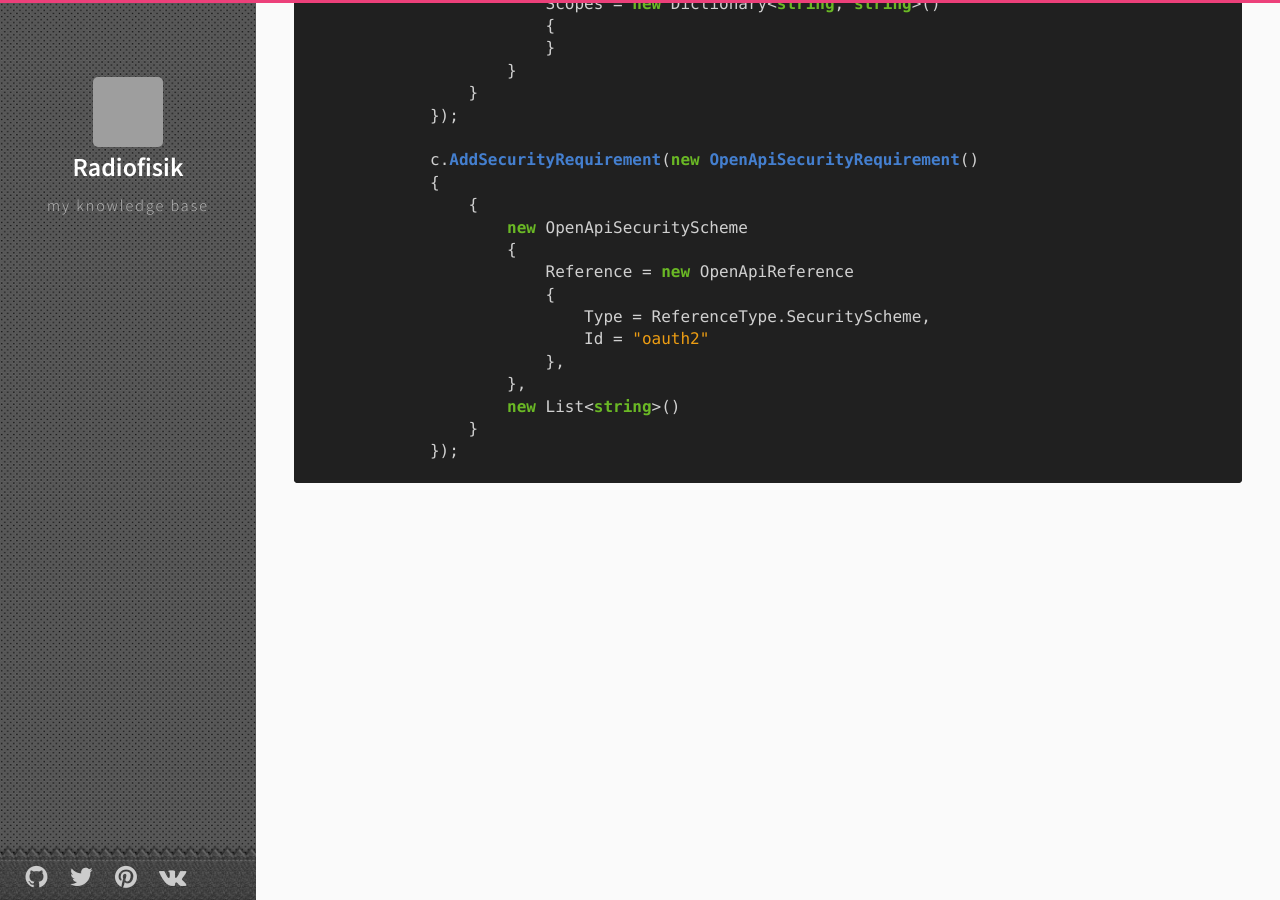
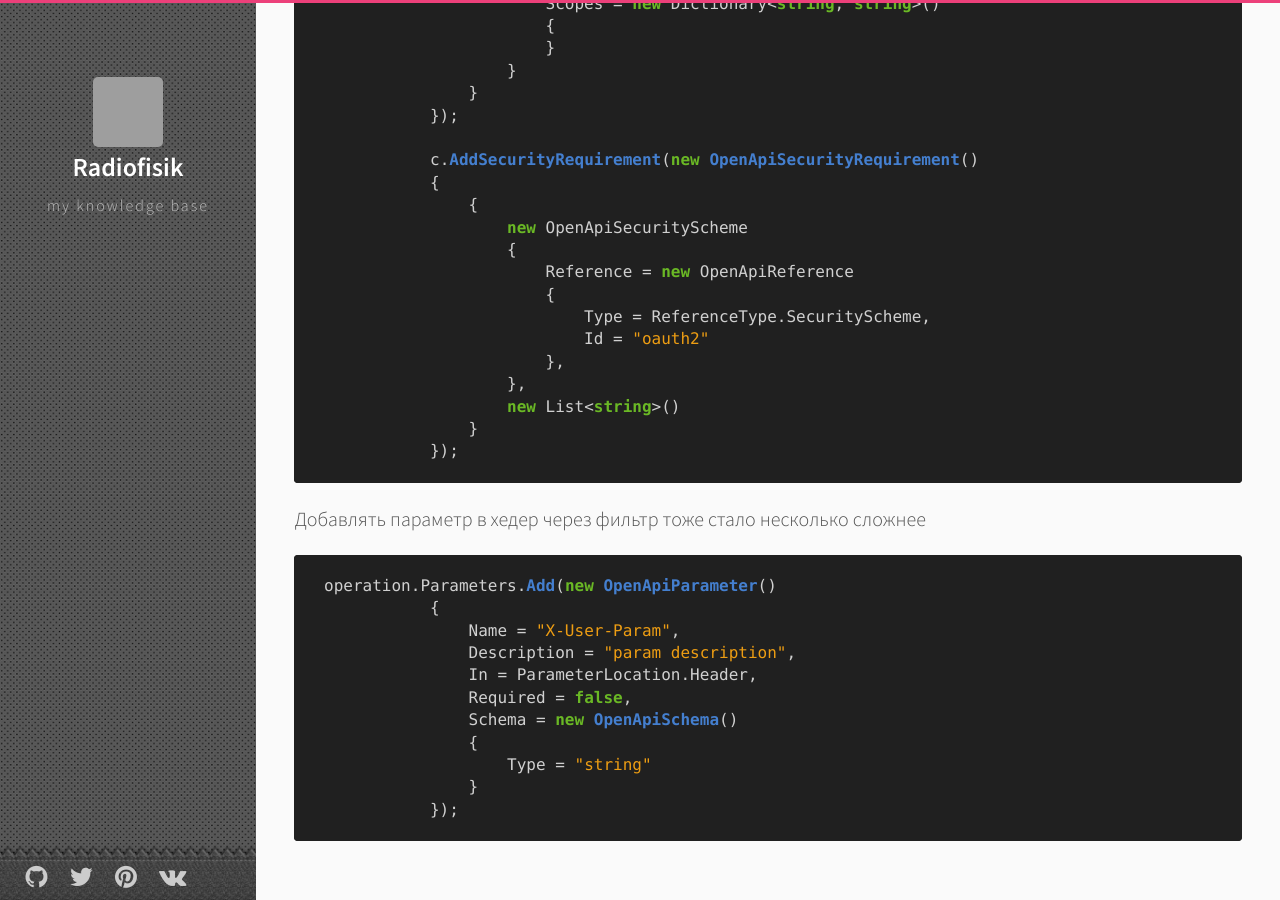
Before and after one commit to Radiofisik/radiofisik.github.io, a Jekyll site: the page built from _posts/2019-12-05-core-update.md, in a window 1280 px wide and 900 px high, scrolled down 1915 px. Built offline with Jekyll 4.4.1, drawn with Linux system fonts in a browser that asks for light colours; comment, search, counter and statistics services are not loaded; grey boxes are pictures that could not be loaded.

Commit message:
filter param

````diff
--- a/_posts/2019-12-05-core-update.md
+++ b/_posts/2019-12-05-core-update.md
@@ -93,3 +93,19 @@ services.AddMvcCore()
                 }
             });
 ```
+
+Добавлять параметр в хедер через фильтр тоже стало несколько сложнее
+
+```c#
+ operation.Parameters.Add(new OpenApiParameter()
+            {
+                Name = "X-User-Param",
+                Description = "param description",
+                In = ParameterLocation.Header,
+                Required = false,
+                Schema = new OpenApiSchema()
+                {
+                    Type = "string"
+                }
+            });
+```
````
